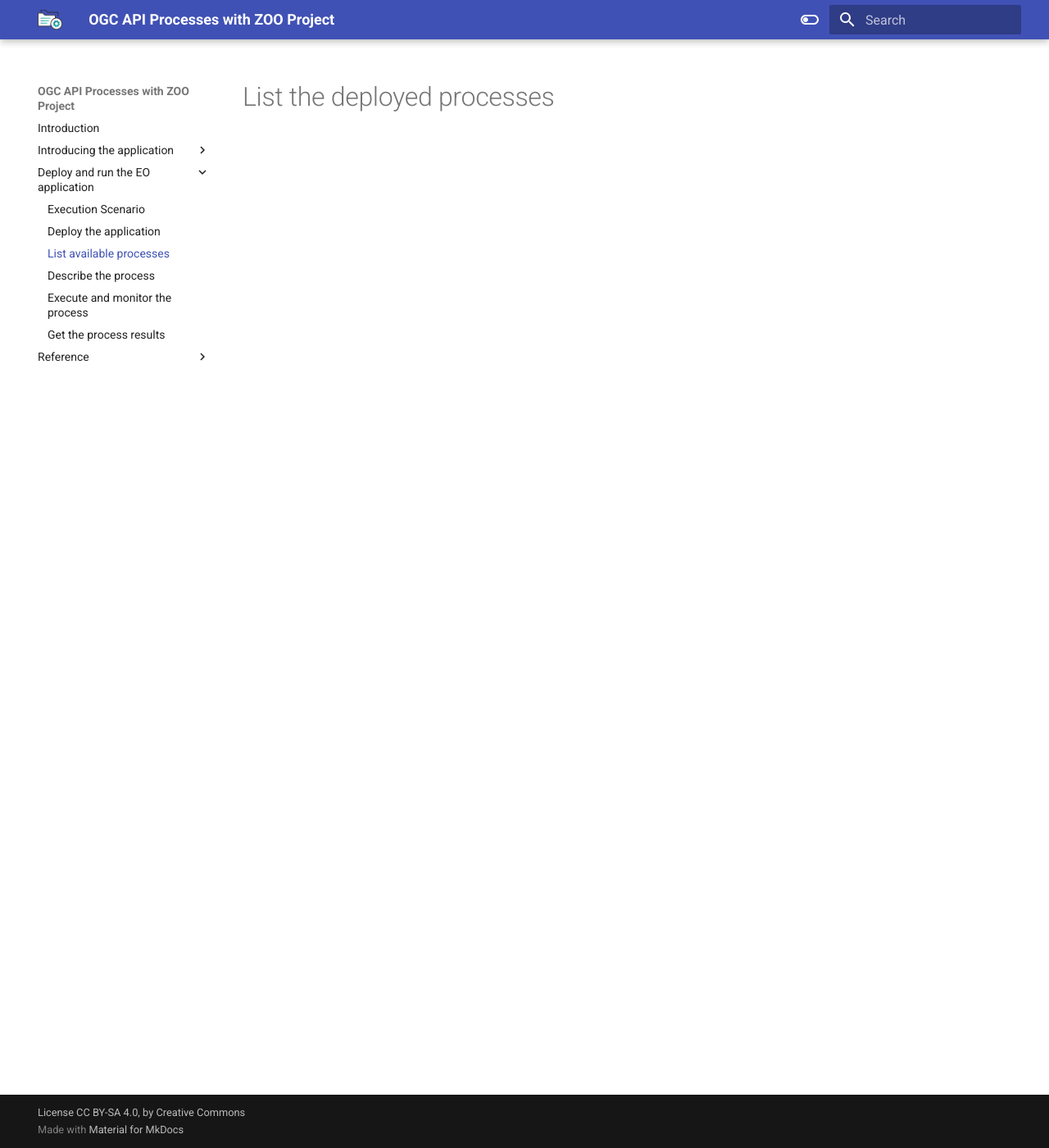
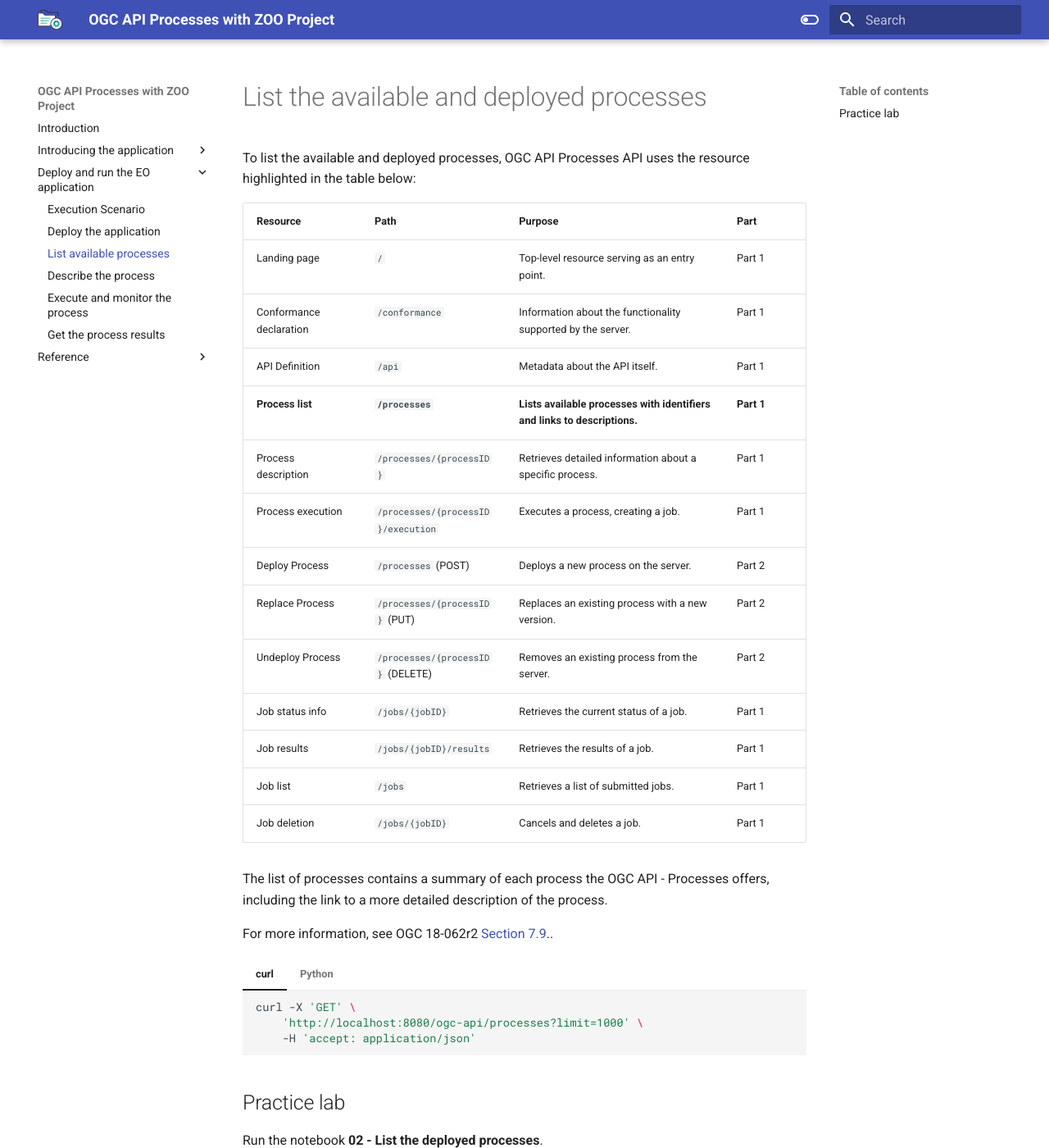
Before and after one commit to parham-membari-terradue/ogc-api-processes-with-zoo, an MkDocs documentation site: the page built from docs/list-processes.md, in a window 1280 px wide and 1400 px high. Shown: the whole window at 82% size. Built offline with MkDocs 1.6.1 and Material for MkDocs 9.7.7, drawn with Linux system fonts in a browser that asks for light colours.

Commit message:
updates doc

````diff
--- a/docs/list-processes.md
+++ b/docs/list-processes.md
@@ -1 +1,46 @@
-# List the deployed processes
+# List the available and deployed processes
+
+To list the available and deployed processes, OGC API Processes API uses the resource highlighted in the table below:
+
+| **Resource**                   | **Path**                                  | **Purpose**                                                                     | **Part**   |
+|--------------------------------|-------------------------------------------|---------------------------------------------------------------------------------|------------|
+| Landing page                   | `/`                                       | Top-level resource serving as an entry point.                                   | Part 1     |
+| Conformance declaration        | `/conformance`                            | Information about the functionality supported by the server.                    | Part 1     |
+| API Definition                 | `/api`                                    | Metadata about the API itself.                                                  | Part 1     |
+| **Process list**               | **`/processes`**                          | **Lists available processes with identifiers and links to descriptions.**       | **Part 1** |
+| Process description            | `/processes/{processID}`                  | Retrieves detailed information about a specific process.                        | Part 1     |
+| Process execution              | `/processes/{processID}/execution`        | Executes a process, creating a job.                                             | Part 1     |
+| Deploy Process                 | `/processes` (POST)                       | Deploys a new process on the server.                                            | Part 2     |
+| Replace Process                | `/processes/{processID}` (PUT)            | Replaces an existing process with a new version.                                | Part 2     |
+| Undeploy Process               | `/processes/{processID}` (DELETE)         | Removes an existing process from the server.                                    | Part 2     |
+| Job status info                | `/jobs/{jobID}`                           | Retrieves the current status of a job.                                          | Part 1     |
+| Job results                    | `/jobs/{jobID}/results`                   | Retrieves the results of a job.                                                 | Part 1     |
+| Job list                       | `/jobs`                                   | Retrieves a list of submitted jobs.                                             | Part 1     |
+| Job deletion                   | `/jobs/{jobID}`                           | Cancels and deletes a job.                                                      | Part 1     |
+
+
+The list of processes contains a summary of each process the OGC API - Processes offers, including the link to a more detailed description of the process.
+
+For more information, see OGC 18-062r2 <a rel="noopener noreferrer" target="_blank" href="https://docs.ogc.org/is/18-062r2/18-062r2.html#sc_process_list">Section 7.9</a>..
+
+=== "curl"
+
+    ```bash
+    curl -X 'GET' \
+        'http://localhost:8080/ogc-api/processes?limit=1000' \
+        -H 'accept: application/json'
+    ```
+
+=== "Python"
+
+    ```python
+    import requests
+
+    ogc_api_endpoint = "http://localhost:8080/ogc-api"
+
+    response = requests.get(f"{ogc_api_endpoint}/processes")
+    ```
+
+## Practice lab
+
+Run the notebook **02 - List the deployed processes**.
````
Also changed, not shown: docs/deploy-application.md (+4 -0 lines).
